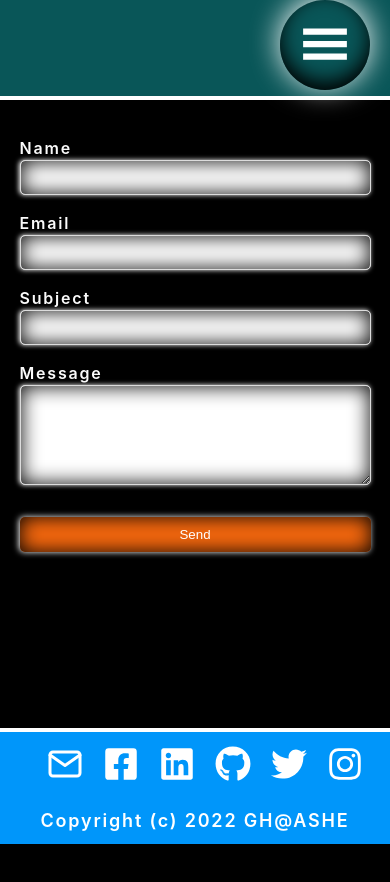
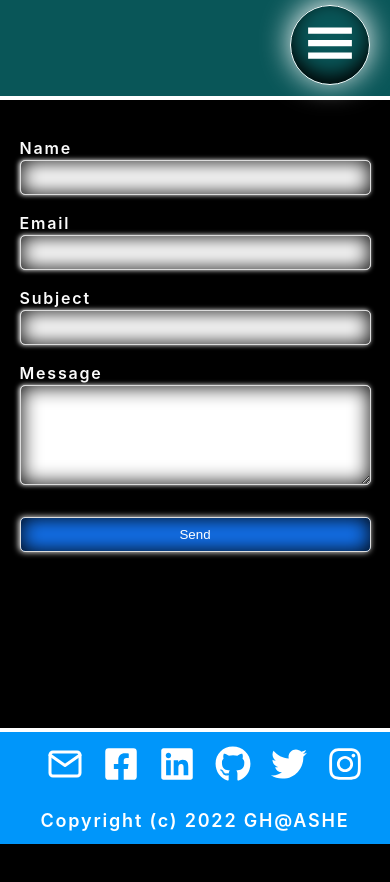
Before and after one commit to ghashe/react-portfolio-app, a React (Create React App) app: page /contact in a window 390 px wide. Shown: the top 882 px of the page. Before the commit the page ends 844 px from the top, so only its background shows below. Built offline with nearby package versions, Linux system fonts and the light colour scheme.

Commit message:
Cleaning up the code.

```diff
--- a/package.json
+++ b/package.json
@@ -1,5 +1,5 @@
 {
-  "homepage": "http://ghashe.github.io/react-portfolio",
+  "homepage": "http://ghashe.github.io/home",
   "name": "react-portfolio",
   "version": "0.1.0",
   "private": true,
@@ -18,6 +18,7 @@
     "react-router-dom": "^6.3.0",
     "react-scripts": "^5.0.1",
     "react-scroll": "^1.8.7",
+    "react-switch": "^7.0.0",
     "react-vertical-timeline-component": "^3.5.2",
     "styled-components": "^5.3.5",
     "web-vitals": "^2.1.4",
--- a/src/App.css
+++ b/src/App.css
@@ -114,7 +114,7 @@ button {
   color: #ffffff;
   box-shadow: 0px -3px 30px rgb(255, 255, 255),
     inset 0px -8px 20px rgb(-15, -15, -15);
-    border: 1px solid rgb(255, 255, 255);
+  border: 1px solid rgb(255, 255, 255);
 }
 
 button:hover {
--- a/src/App.js
+++ b/src/App.js
@@ -1,6 +1,6 @@
 import React from "react";
-import "./App.css";
 import { BrowserRouter as Router, Routes, Route } from "react-router-dom";
+
 import Home from "./pages/Home";
 import Projects from "./pages/Projects";
 import Experience from "./pages/Experience";
@@ -9,17 +9,20 @@ import Footer from "./components/Footer";
 import Navbar from "./components/Navbar";
 import ProjectDisplay from "./pages/ProjectDisplay";
 
+import "./App.css";
+
 function App() {
   return (
     <div className="App">
       <Router>
         <Navbar />
         <Routes>
-          <Route path="/" element={<Home />} />
-          <Route path="/projects" element={<Projects />} />
-          <Route path="/project/:id" element={<ProjectDisplay />} />
-          <Route path="/experience" element={<Experience />} />
-          <Route path="/contact" element={<Contact />} />
+          <Route exast path="/" />
+          <Route path="/home" exast element={<Home />} />
+          <Route path="/projects" exast element={<Projects />} />
+          <Route path="/project/:id" exast element={<ProjectDisplay />} />
+          <Route path="/experience" exast element={<Experience />} />
+          <Route path="/contact" exast element={<Contact />} />
         </Routes>
         <Footer />
       </Router>
--- a/src/components/Navbar.jsx
+++ b/src/components/Navbar.jsx
@@ -23,7 +23,7 @@ function Navbar() {
         </button>
       </div>
       <div className="links">
-        <Link to="/"> Home </Link>
+        <Link to="/home"> Home </Link>
         <Link to="/projects"> Projects </Link>
               <Link to="/experience"> Experience </Link>
               <Link to="/contact"> Contact </Link>
--- a/src/pages/Home.jsx
+++ b/src/pages/Home.jsx
@@ -13,7 +13,7 @@ function Home() {
         <h1>Hi, I'm Abyou</h1>
         <p>Welcome to my Professional Portfolio!</p>
         <Link to="/projects">
-          <button>View my Projects</button>
+          <button> <p>View My Projects</p> </button>
         </Link>
       </div>
     </section>
--- a/src/styles/Contact.css
+++ b/src/styles/Contact.css
@@ -1,6 +1,7 @@
 .contact {
   width: 400px;
 }
+
 form {
   display: flex;
   align-items: flex-start;
@@ -10,6 +11,7 @@ form {
   height: 40%;
   font-size: 16px;
 }
+
 input {
   width: 100%;
   height: 35px;
@@ -28,7 +30,6 @@ textarea {
   max-width: 100%;
   min-width: 100%;
   width: 100%;
-  max-height: 100px;
   min-height: 100px;
   padding: 7px;
   outline: none;
@@ -49,11 +50,15 @@ label {
 input[type="submit"] {
   margin-top: 2rem;
   cursor: pointer;
-  background: rgb(249, 105, 14);
+  background: #1372ee;
   color: white;
-  border: none;
+  width: 150px;
   box-shadow: -1px 0px 6px rgb(255, 255, 255),
     inset 0px -0px 20px rgb(-15, -15, -15);
+}
+
+input[type="submit"]:hover {
+  background-color: #074f86;
 }
 
 @media (max-width: 768px) {
@@ -63,5 +68,10 @@ input[type="submit"] {
     margin: 5%;
     width: 90%;
     font-size: 16px;
+    margin-bottom: 100%;
+  }
+
+  input[type="submit"] {
+    width: 100%;
   }
 }
--- a/src/styles/Home.css
+++ b/src/styles/Home.css
@@ -64,3 +64,8 @@
     width: 100%;
   }
 }
+
+button p{
+  padding: 10px;
+  padding-top: 20px;
+}
--- a/src/styles/Navbar.css
+++ b/src/styles/Navbar.css
@@ -43,9 +43,10 @@
   font-size: 50px;
 }
 .toggleButton button {
+  width: 80px;
+  height: 80px;
   margin-right: 20px;
   background-color: transparent;
-  border: none;
   color: white;
   cursor: pointer;
 }
--- a/src/styles/Projects.css
+++ b/src/styles/Projects.css
@@ -56,6 +56,15 @@
   font-size: 25px;
 }
 
+.card-body a {
+  margin: 10px;
+}
+
+.project button svg {
+  font-size: 60px;
+  color: #ffffff;
+}
+
 @media only screen and (max-width: 1300px) {
   .Lists {
     grid-template-columns: 1fr 1fr;
```
Also changed, not shown: 1 other file (tests, documents, lock files or other folders).
